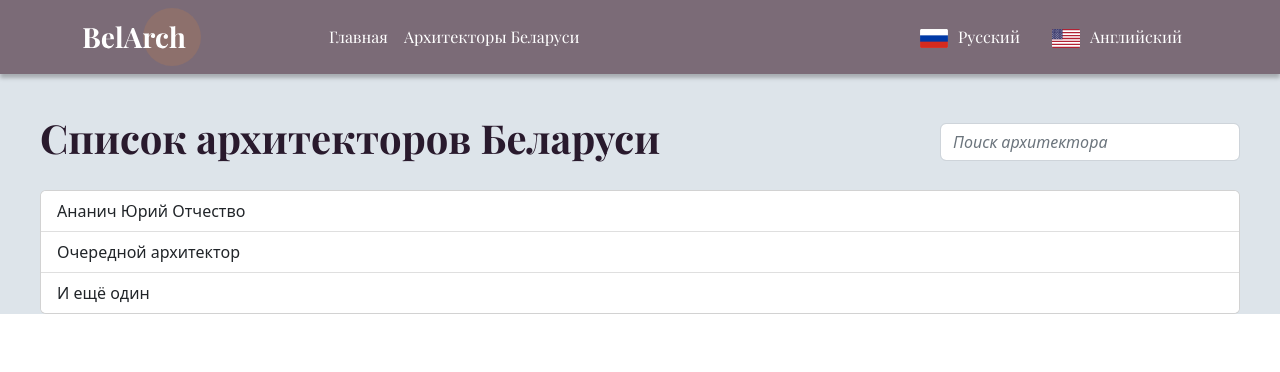
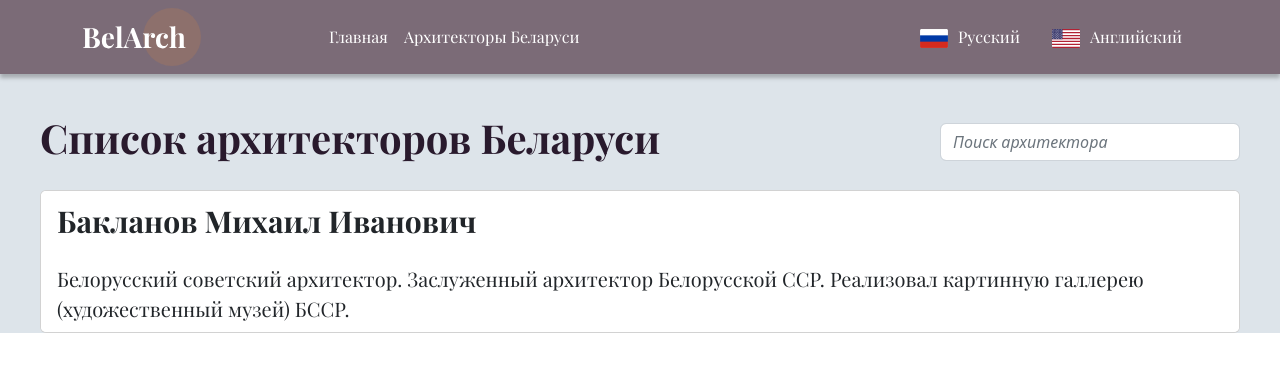
Before and after one commit to alexeibob1/alexeibob1.github.io, a React (Create React App) app: page /architects in a window 1280 px wide. Shown: the top 372 px of the page. Built offline with nearby package versions, Linux system fonts and the light colour scheme.

Commit message:
feat: create architects page

```diff
--- a/public/locales/en/translation.json
+++ b/public/locales/en/translation.json
@@ -15,6 +15,9 @@
 
   "person_of_day": "Person of the day",
   "personButton": "Learn more",
+
+  "architectsListHeader": "List of architects of Belarus",
+  "searchCaption": "Search for an architect",
 
   "architects": {
     "baklanov_michail": {
--- a/public/locales/ru/translation.json
+++ b/public/locales/ru/translation.json
@@ -16,6 +16,9 @@
 
   "person_of_day": "Деятель дня",
   "personButton": "Узнать больше",
+
+  "architectsListHeader": "Список архитекторов Беларуси",
+  "searchCaption": "Поиск архитектора",
 
   "architects": {
     "baklanov_michail": {
--- a/src/pages/Architects.css
+++ b/src/pages/Architects.css
@@ -33,6 +33,21 @@
     color: #C2C2C2;
 }
 
+.arch-fio {
+    font-family: Playfair;
+    font-weight: 700;
+    font-size: 30px;
+    margin-bottom: 0;
+}
+
+.arch-descr {
+    font-family: Playfair;
+    font-weight: 400;
+    font-size: 20px;
+    margin-top: 20px;
+    margin-bottom: 0px;
+}
+
 @media only screen and (max-width: 992px) {
     .arch-wrapper {
         flex-direction: column;
--- a/src/pages/Architects.js
+++ b/src/pages/Architects.js
@@ -2,23 +2,32 @@ import './Architects.css'
 import {Form} from "react-bootstrap";
 import Card from 'react-bootstrap/Card';
 import ListGroup from 'react-bootstrap/ListGroup';
+import { useTranslation } from 'react-i18next';
+import data from "../noLangData.json";
+import {Link} from "react-router-dom";
 
 function Architects() {
+    const { t, i18n } = useTranslation();
     return (
         <>
             <div className="architects-section">
                 <div className="arch-wrapper">
-                    <h1 className="arch-list-heading">Список архитекторов Беларуси</h1>
+                    <h1 className="arch-list-heading">{t("architectsListHeader")}</h1>
                     <Form className="search-form">
-                        <Form.Control className="search-box" type="text" placeholder="Поиск архитектора" />
+                            <Form.Control className="search-box" type="text" placeholder={t("searchCaption")} />
                     </Form>
                 </div>
 
-                <Card>
+                <Card className="architects-list">
                     <ListGroup variant="flush">
-                        <ListGroup.Item>Ананич Юрий Отчество</ListGroup.Item>
-                        <ListGroup.Item>Очередной архитектор</ListGroup.Item>
-                        <ListGroup.Item>И ещё один</ListGroup.Item>
+                        {Object.keys(data).map((id, index) =>
+                            <ListGroup.Item action as={Link} to={`/architects/${id}`}>
+                                <p className="arch-fio">{t(`architects.${id}.surname`)} {t(`architects.${id}.name`)} {t(`architects.${id}.patronymic`)}</p>
+                                <p className="arch-descr">{t(`architects.${id}.shortDescription`)}</p>
+                            </ListGroup.Item>
+
+                        )}
+
                     </ListGroup>
                 </Card>
 
```
